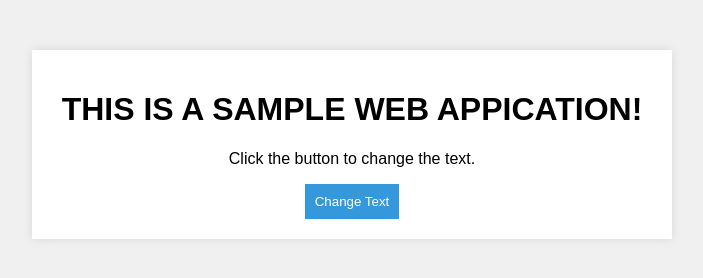
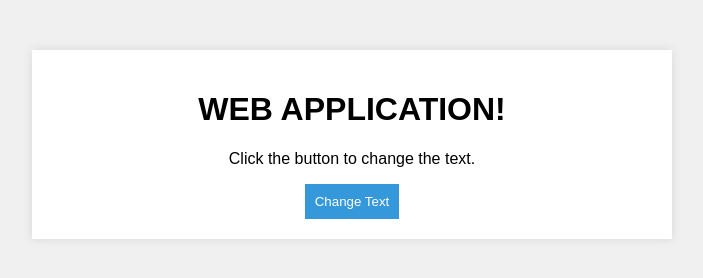
Before and after one commit to Santhoshvoja63/New-webapp, a plain HTML site: page index.html in a window 1280 px wide. Shown: the whole page, without its empty margins (288-991 px from the left). Drawn offline with Linux system fonts and the light colour scheme.

Commit message:
Update index.html

```diff
--- a/index.html
+++ b/index.html
@@ -8,7 +8,7 @@
 </head>
 <body>
     <div id="app">
-        <h1>THIS IS A SAMPLE WEB APPICATION!</h1>
+        <h1>WEB APPLICATION!</h1>
         <p id="output">Click the button to change the text.</p>
         <button onclick="changeText()">Change Text</button>
     </div>
```
